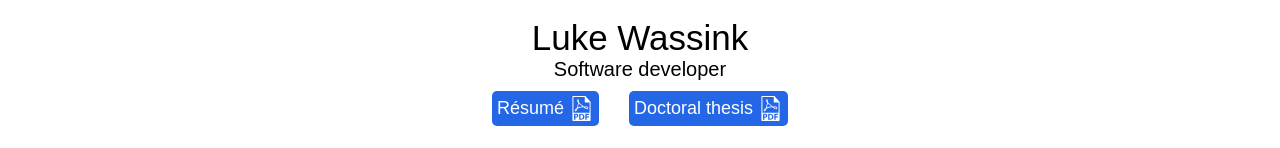
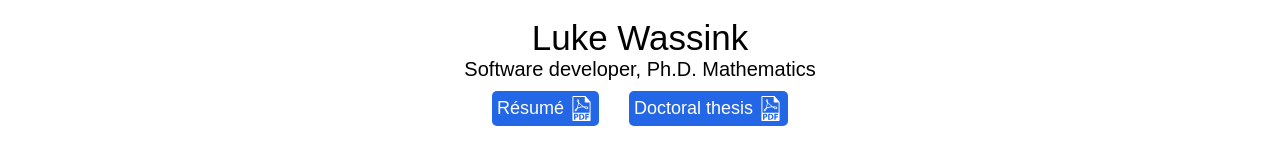
Before and after one commit to lwassink/personal-site, a React app in the folder frontend/: page / in a window 1280 px wide. Shown: the part 297-445 px from the top of the page. Built offline with nearby package versions, Linux system fonts and the light colour scheme; no server answers; a web font is replaced by a local one.

Commit message:
update resume

```diff
--- a/frontend/src/components/splash/SplashHeader.jsx
+++ b/frontend/src/components/splash/SplashHeader.jsx
@@ -6,7 +6,7 @@ export default () => (
   <div className="splash-section splash-header">
     <img src="/assets/images/luke-wassink-headshot.jpg" />
     <h1>Luke&nbsp;Wassink</h1>
-    <h3>Software developer</h3>
+    <h3>Software developer, Ph.D. Mathematics</h3>
     <PDFTag
     label="R&eacute;sum&eacute;"
     url="/assets/luke-wassink-resume.pdf"
```
Also changed, not shown: 1 other file (tests, documents, lock files or other folders).
